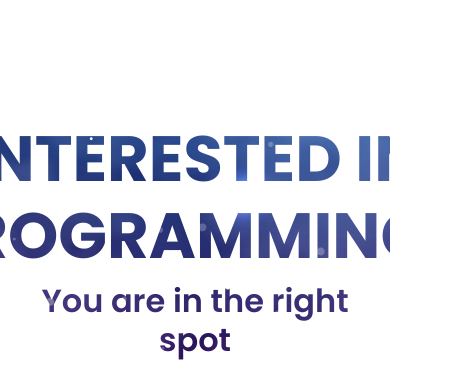
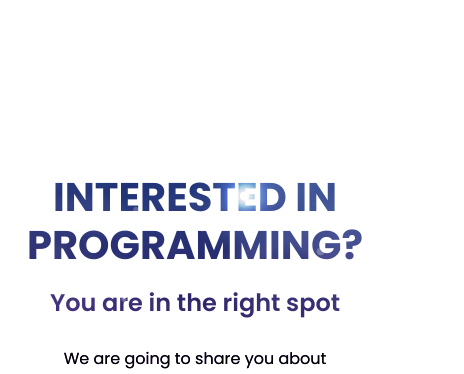
Before and after one commit to starrydevstudio/starryvlogs, a plain HTML site: page index.html in a window 390 px wide. Shown: the part 80-454 px from the top of the page, 464 px wide, since content can reach past the window. Drawn offline with nearby package versions, Linux system fonts and the light colour scheme.

Commit message:
Add Responsive

```diff
--- a/style.css
+++ b/style.css
@@ -67,3 +67,17 @@ body {
 .btn-youtube {
     background: #EE2A2D;
 }
+
+@media (max-width: 565px) {
+    .custom h1 {
+        font-size: 2.5rem;
+        margin-bottom: 20px;
+    }
+    .custom h2 {
+        font-size: 1.5rem;
+        margin-bottom: 10px;
+    }
+    body {
+        background-size: 400vw;
+    }
+}
```
